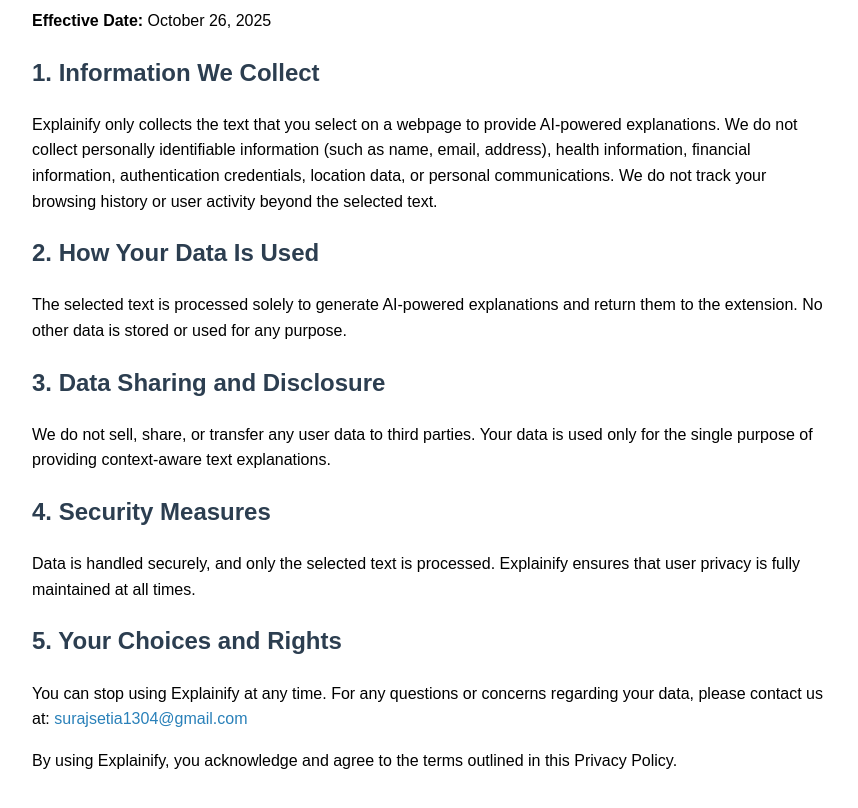
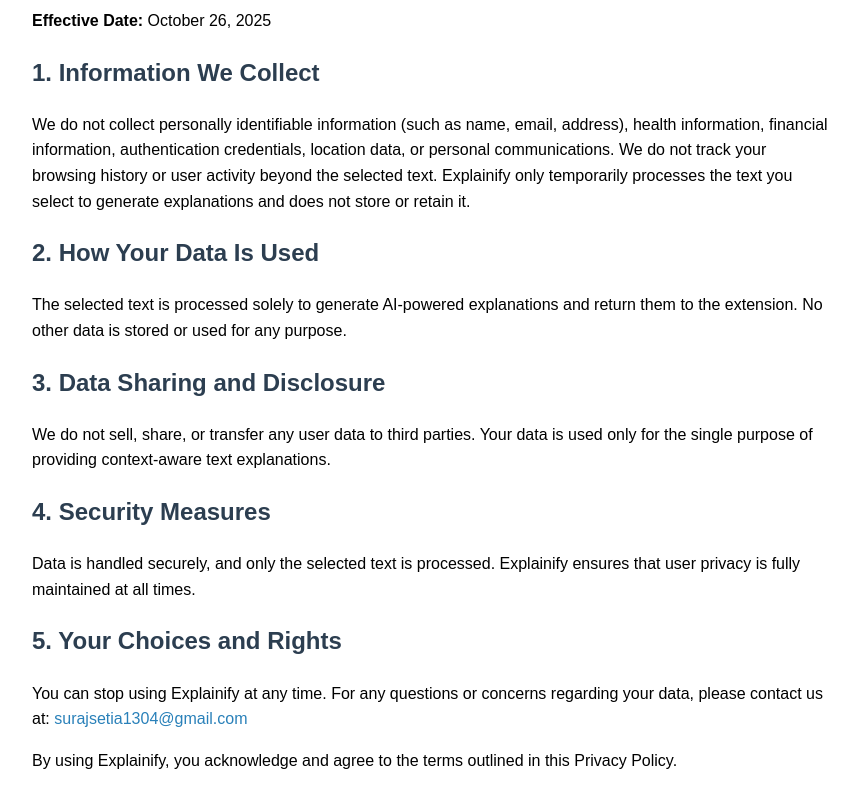
Before and after one commit to surajsetia/explainify-privacy, a plain HTML site: page index.html in a window 1280 px wide. Shown: the part 118-926 px from the top of the page, without its empty margins (208-1066 px from the left). Drawn offline with Linux system fonts and the light colour scheme.

Commit message:
Update index.html
Clarified data collection practices in privacy policy.

```diff
--- a/index.html
+++ b/index.html
@@ -16,7 +16,7 @@
   <p><strong>Effective Date:</strong> October 26, 2025</p>
 
   <h2>1. Information We Collect</h2>
-  <p>Explainify only collects the text that you select on a webpage to provide AI-powered explanations. We do not collect personally identifiable information (such as name, email, address), health information, financial information, authentication credentials, location data, or personal communications. We do not track your browsing history or user activity beyond the selected text.</p>
+  <p>We do not collect personally identifiable information (such as name, email, address), health information, financial information, authentication credentials, location data, or personal communications. We do not track your browsing history or user activity beyond the selected text. Explainify only temporarily processes the text you select to generate explanations and does not store or retain it.</p>
 
   <h2>2. How Your Data Is Used</h2>
   <p>The selected text is processed solely to generate AI-powered explanations and return them to the extension. No other data is stored or used for any purpose.</p>
```
